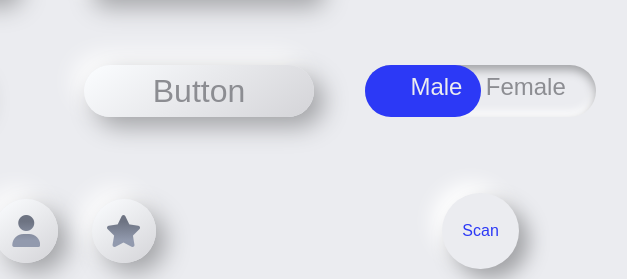
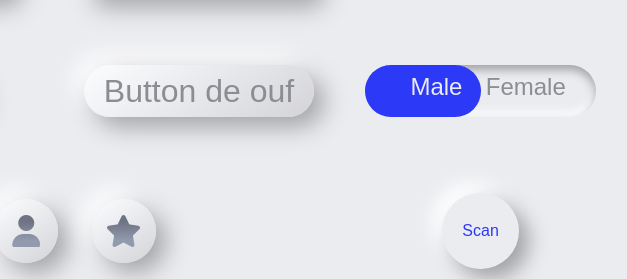
Before and after one commit to Ogust25/neomorph, a plain HTML site: page index.html in a window 1280 px wide. Shown: the part 169-448 px from the top of the page, 409-1036 px from the left. Drawn offline with Linux system fonts and the light colour scheme; a web font is replaced by a local one.

Commit message:
test gitw

```diff
--- a/index.html
+++ b/index.html
@@ -47,7 +47,7 @@
             <div class="neo_on"><i class="logoCircle far fa-circle"></i></div>
         </section>
         <section class="box_button">
-            <div class="neo_on">Button</div>
+            <div class="neo_on">Button de ouf</div>
         </section>
         <section class="box_genre">
             <label class="toggle">
```
